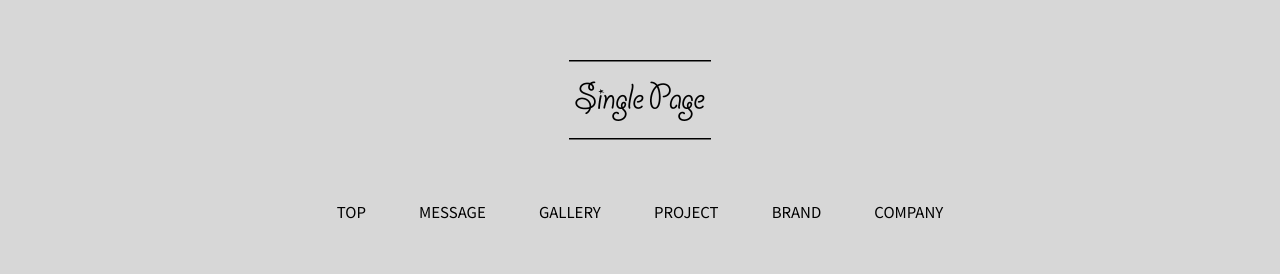
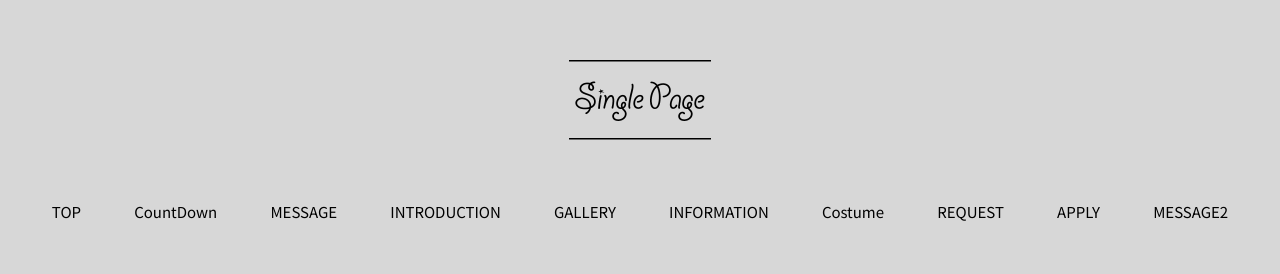
Before and after one commit to r-and-m/wedding_invitation, a plain HTML site: page index.html in a window 1280 px wide. Shown: the top 274 px of the page. Drawn offline with nearby package versions, Linux system fonts and the light colour scheme; grey boxes are pictures that could not be loaded; files whose address does not match are found by name.

Commit message:
Update index.html

```diff
--- a/index.html
+++ b/index.html
@@ -4,7 +4,7 @@
 <meta charset="UTF-8">
 <meta name="description" content="最新技術と自然との調和を目指す">
 <meta name="viewport" content="width=device-width">
-<title>SAMPLE COMPANY | 最新技術と自然との調和を目指す</title>
+<title>R&M Wedding Invitation | 〜出会いは、PANDAから。〜</title>
 <link rel="stylesheet" media="all" href="style.css">
 <script src="https://ajax.googleapis.com/ajax/libs/jquery/1.8.0/jquery.min.js"></script>
 <script src="script.js"></script>
@@ -19,11 +19,15 @@
 			<div class="panel">
 				<ul>
 					<li><a href="#top">TOP</a></li>
-					<li><a href="#sec01">MESSAGE</a></li>
-					<li><a href="#sec02">GALLERY</a></li>
-					<li><a href="#sec03">PROJECT</a></li>
-					<li><a href="#sec04">BRAND</a></li>
-					<li><a href="#sec05">COMPANY</a></li>
+					<li><a href="#sec01">CountDown</a></li>
+					<li><a href="#sec02">MESSAGE</a></li>
+					<li><a href="#sec03">INTRODUCTION</a></li>
+					<li><a href="#sec04">GALLERY</a></li>
+					<li><a href="#sec05">INFORMATION</a></li>
+					<li><a href="#sec06">Costume</a></li>
+					<li><a href="#sec07">REQUEST</a></li>
+					<li><a href="#sec08">APPLY</a></li>
+					<li><a href="#sec09">MESSAGE2</a></li>
 				</ul>
 			</div>
 		</nav>
@@ -31,7 +35,7 @@
 </header>
 
 <div id="mainImg">
-	<img src="mainImg.jpg" alt="">
+	<img src="IMG_1245.JPG" alt="">
 </div>
 
 <!-- MESSAGE -->
```
